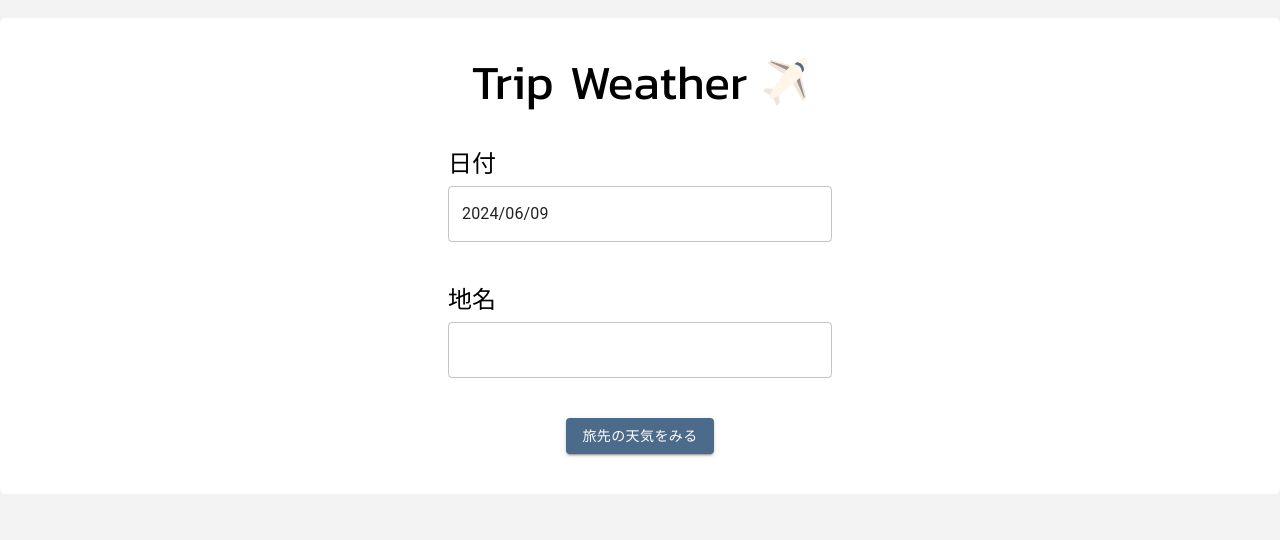
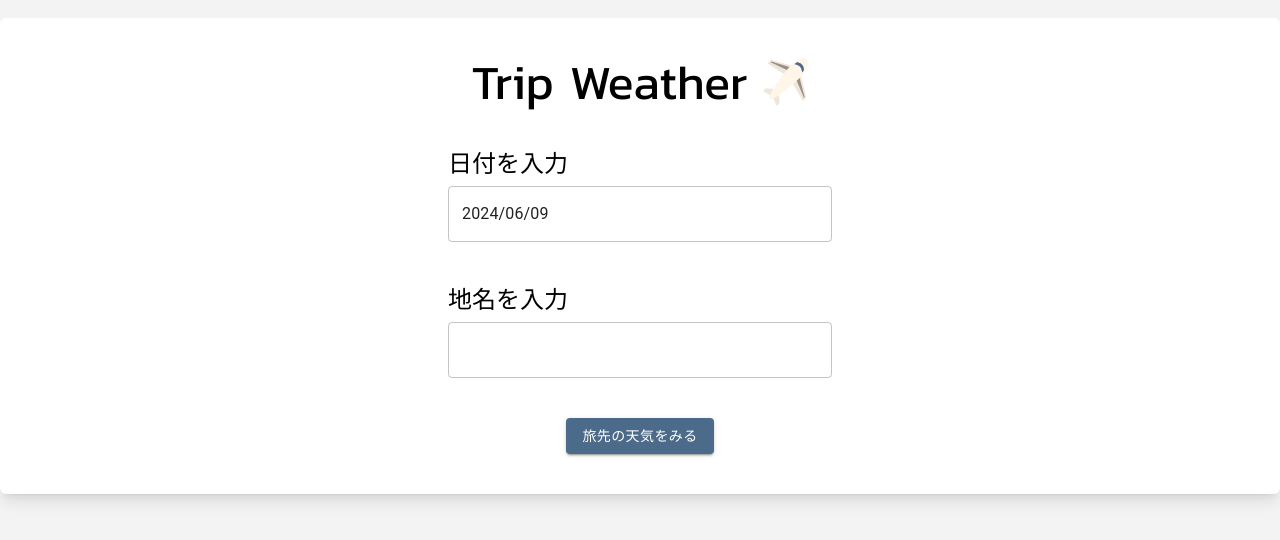
Before and after one commit to makoto00000/trip_weather, a Next.js app: page / in a window 1280 px wide. Shown: the part 144-684 px from the top of the page. Built offline with nearby package versions, Linux system fonts and the light colour scheme.

Commit message:
fix: top page

```diff
--- a/src/app/components/Top.tsx
+++ b/src/app/components/Top.tsx
@@ -43,7 +43,7 @@ export default function Top({
   };
 
   return (
-    <div className="lg:container bg-content-background rounded-md flex justify-center items-center flex-col p-10">
+    <div className="lg:container bg-content-background rounded-md flex justify-center items-center flex-col p-10 shadow-lg">
       <div className="flex mb-10">
         <div className="font-kanit fontweight-bold font text-5xl mr-4">
           Trip
@@ -61,7 +61,7 @@ export default function Top({
         onSubmit={handleSubmit(onSubmit)}
       >
         <div className="flex flex-col w-96 mb-10">
-          <label className="text-2xl fontweight-bold mb-2">日付</label>
+          <label className="text-2xl fontweight-bold mb-2">日付を入力</label>
           <Controller
             name="datetime"
             control={control}
@@ -80,7 +80,7 @@ export default function Top({
           {errors.datetime && <p className="text-error">{errors.datetime.message as ReactNode}</p>}
         </div>
         <div className="flex flex-col w-96 mb-10">
-          <label className="text-2xl fontweight-bold mb-2">地名</label>
+          <label className="text-2xl fontweight-bold mb-2">地名を入力</label>
 
           <Controller
             name="address"
```
